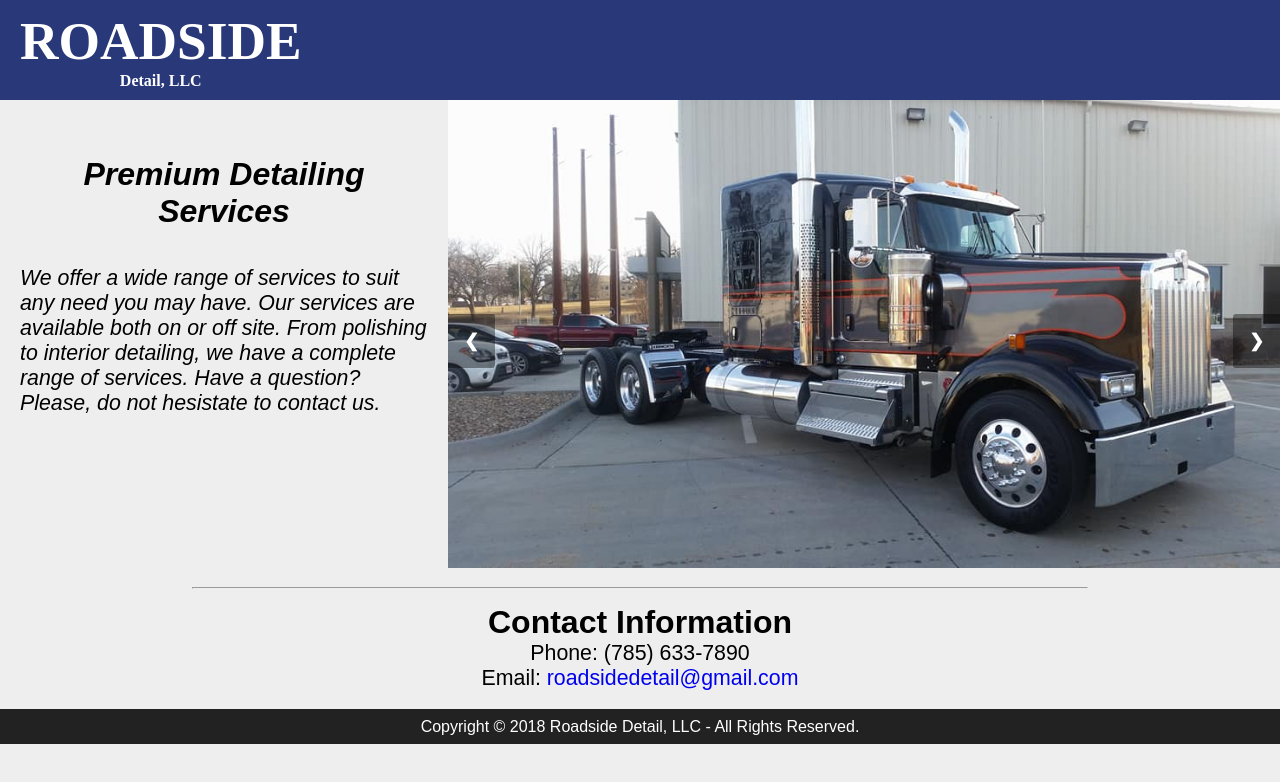
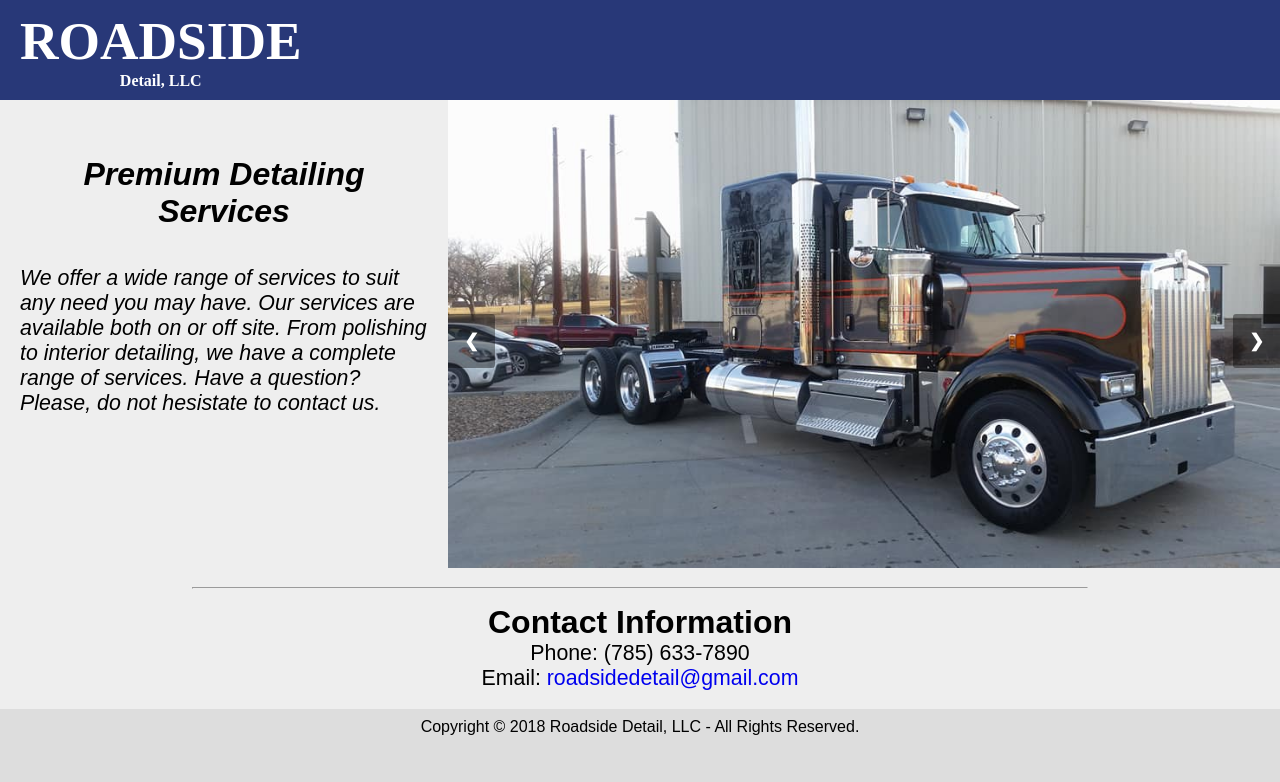
Before and after one commit to roadsidedetail/roadsidedetail.github.io, a plain HTML site: page index.html in a window 1280 px wide. Drawn offline with Linux system fonts and the light colour scheme.

Commit message:
footer fix

```diff
--- a/styles/main.css
+++ b/styles/main.css
@@ -6,7 +6,7 @@
 
 html, body {
     height:100%;
-    background-color: #eee;
+    background-color: #ddd;
     font-family: "Arial", sans-serif;
 }
 /* Slideshow container */
@@ -106,6 +106,7 @@ html, body {
 a { text-decoration: none; }
 
 #content {
+	background-color: #eee;
     overflow:hidden;
     width: 100%;
 }
@@ -129,6 +130,7 @@ hr {
 }
 
 #contact {
+	background-color: #eee;
     display:table;
     width: 100%;
 }
@@ -161,13 +163,13 @@ header {
 
 footer {
     display: block;
-	padding: 0;
-margin: 0;
+    padding: 0;
+    margin: 0;
     height: 35px;
     line-height: 35px;
     text-align:center;
     bottom: 0;
     width: 100%;
-    background-color: #222;
-    color: white;
+    //background-color: #222;
+    //color: white;
 }
```
Also changed, not shown: index.html (+1 -1 lines), 1 other file.
